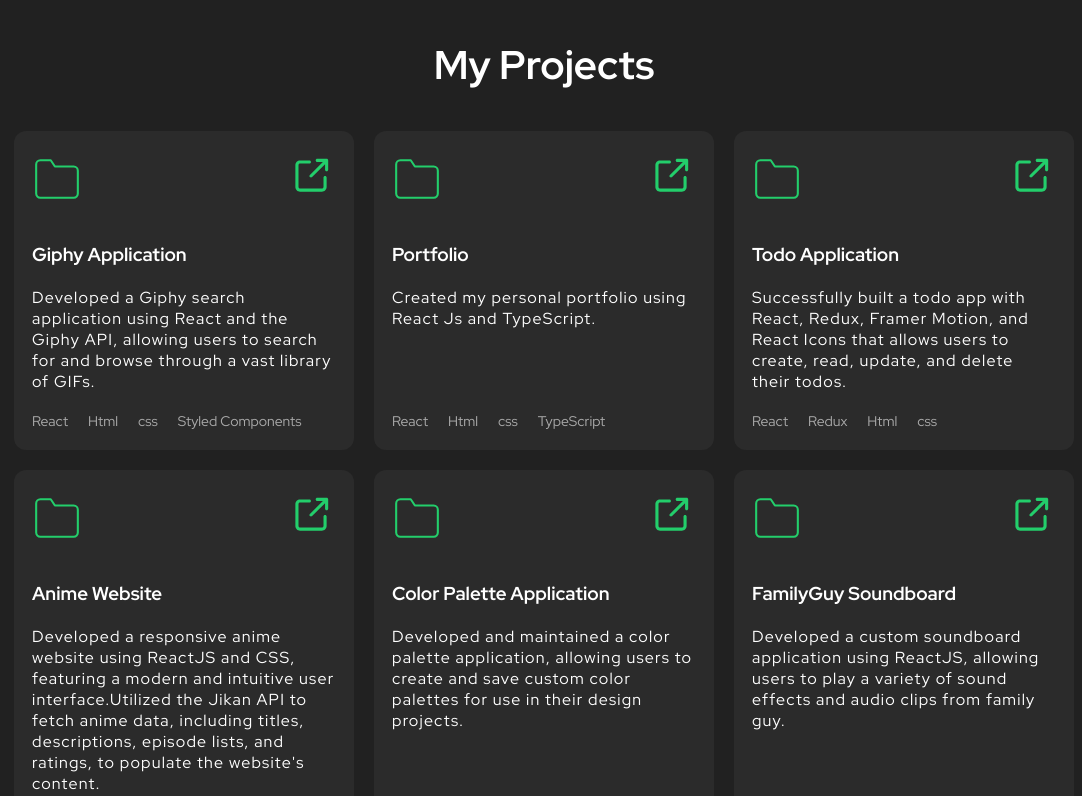
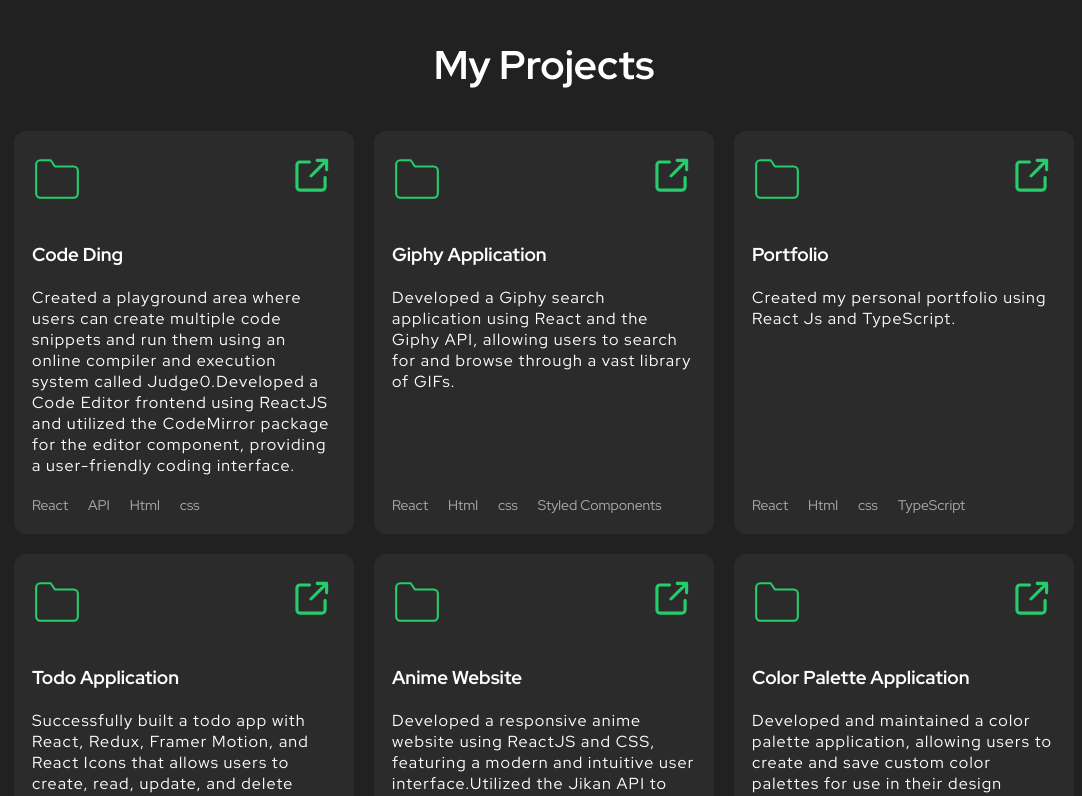
Before and after one commit to samiraghav/portfolio-ts-react, a React (Create React App) app: page / in a window 1280 px wide. Shown: the part 1280-2076 px from the top of the page, without its empty margins (96-1178 px from the left). Built offline with nearby package versions, Linux system fonts and the light colour scheme.

Commit message:
new project

```diff
--- a/src/components/Project/Project.tsx
+++ b/src/components/Project/Project.tsx
@@ -10,6 +10,53 @@
     <Container id="project">
       <h2>My Projects</h2>
       <div className="projects">
+
+        <ScrollAnimation animateIn="flipInX">
+          <div className="project">
+            <header>
+              <svg
+                width="50"
+                xmlns="http://www.w3.org/2000/svg"
+                role="img"
+                viewBox="0 0 24 24"
+                fill="none"
+                stroke="#23ce6b "
+                stroke-width="1"
+                stroke-linecap="round"
+                stroke-linejoin="round"
+              >
+                <title>Folder</title>
+                <path d="M22 19a2 2 0 0 1-2 2H4a2 2 0 0 1-2-2V5a2 2 0 0 1 2-2h5l2 3h9a2 2 0 0 1 2 2z"></path>
+              </svg>
+              <div className="project-links">
+                <a
+                  href="https://code-ding.vercel.app/"
+                  target="_blank"
+                  rel="noreferrer"
+                >
+                  <img src={externalLink} alt="Visit site" />
+                </a>
+              </div>
+            </header>
+            <div className="body">
+              <h3>Code Ding</h3>
+              <p>
+                Created a playground area where users can create multiple code snippets and run them using an online compiler and
+                execution system called Judge0.Developed a Code Editor frontend using ReactJS and utilized the CodeMirror package for the editor component,
+                providing a user-friendly coding interface.
+              </p>
+            </div>
+            <footer>
+              <ul className="tech-list">
+                <li>React</li>
+                <li>API</li>
+                <li>Html</li>
+                <li>css</li>
+              </ul>
+            </footer>
+          </div>
+        </ScrollAnimation>
+
         <ScrollAnimation animateIn="flipInX">
           <div className="project">
             <header>
```
